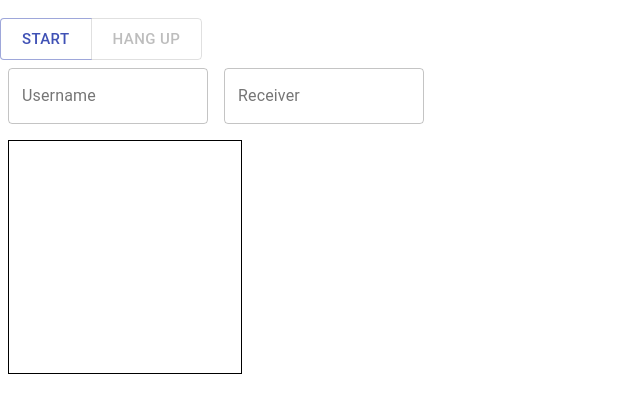
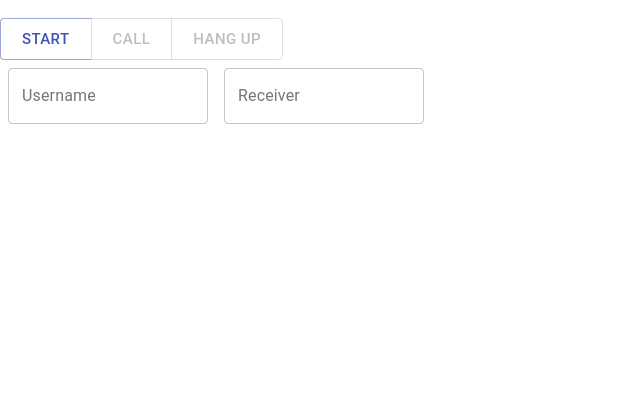
Before and after one commit to la-cruz/Divscord, a React app: page /#/video-chat in a window 1280 px wide. Shown: the part 57-470 px from the top of the page, without its empty margins (0-640 px from the left). Built offline with nearby package versions, Linux system fonts and the light colour scheme.

Commit message:
Adding video chat

```diff
--- /dev/null
+++ b/client/assets/scss/components/DataVideo.scss
@@ -0,0 +1,3 @@
+video {
+    transform: scaleX(-1);
+}
--- a/client/assets/scss/main.scss
+++ b/client/assets/scss/main.scss
@@ -2,3 +2,4 @@
 @import './variables';
 
 @import './components/DataChat';
+@import './components/DataVideo';
--- a/client/components/DataChat/DataChat.jsx
+++ b/client/components/DataChat/DataChat.jsx
@@ -57,9 +57,6 @@ function DataChat() {
 
     peerConnection.peer = newPeerConnection(sender);
     peerConnection.connection = peerConnection.peer.connect(receiver);
-
-    peerConnection.peer.on('open', () => {
-    });
 
     peerConnection.peer.on('connection', (conn) => {
       conn.on('data', (data) => {
--- /dev/null
+++ b/client/components/VideoChat/VideoChat.jsx
@@ -0,0 +1,170 @@
+import React, { useRef, useState } from 'react';
+import { makeStyles } from '@material-ui/core/styles';
+import Button from '@material-ui/core/Button';
+import ButtonGroup from '@material-ui/core/ButtonGroup';
+import TextField from '@material-ui/core/TextField';
+import newPeerConnection from '../../lib/newPeerConnection';
+
+const useStyles = makeStyles((theme) => ({
+  root: {
+    '& > *': {
+      margin: theme.spacing(1),
+      width: '25ch',
+    },
+  },
+}));
+
+const peerConnection = {
+  peer: null,
+  connection: null,
+};
+
+function VideoChat() {
+  const classes = useStyles();
+  const localVideoRef = useRef();
+  const localStreamRef = useRef();
+  const remoteVideoRef = useRef();
+  const [startAvailable, setStart] = useState(true);
+  const [callAvailable, setCall] = useState(false);
+  const [hangupAvailable, setHangup] = useState(false);
+  const [sender, setSender] = useState('');
+  const [receiver, setReceiver] = useState('');
+  const [errors, setErrors] = useState({
+    sender: 'no error',
+    receiver: 'no error',
+  });
+
+  const gotStream = (stream) => {
+    localVideoRef.current.srcObject = stream;
+    setCall(true); // On fait en sorte d'activer le bouton permettant de commencer un appel
+    localStreamRef.current = stream;
+  };
+
+  const gotRemoteStream = (remoteStream) => {
+    const remoteVideo = remoteVideoRef.current;
+
+    if (remoteVideo.srcObject !== remoteStream) {
+      remoteVideo.srcObject = remoteStream;
+    }
+  };
+
+  const start = () => {
+    const newErrors = {
+      sender: sender === '' ? 'Empty username' : 'no error',
+      receiver: receiver === '' ? 'Empty receiver' : 'no error',
+      message: 'no error',
+    };
+
+    setErrors(newErrors);
+
+    if (newErrors.sender !== 'no error' || newErrors.receiver !== 'no error') {
+      return;
+    }
+
+    peerConnection.peer = newPeerConnection(sender);
+    peerConnection.connection = peerConnection.peer.connect(receiver);
+
+    setStart(false);
+    navigator.mediaDevices
+      .getUserMedia({
+        audio: true,
+        video: true,
+      })
+      .then(gotStream)
+      .catch((e) => { alert(`getUserMedia() error: ${e.name}`); });
+  };
+
+  const call = () => {
+    setCall(false);
+    setHangup(true);
+    const getUserMedia = navigator.getUserMedia
+                      || navigator.webkitGetUserMedia
+                      || navigator.mozGetUserMedia;
+    getUserMedia({ video: true, audio: true }, (stream) => {
+      const callReceived = peerConnection.peer.call(receiver, stream);
+      callReceived.on('stream', (remoteStream) => {
+        gotRemoteStream(remoteStream);
+      });
+    }, (err) => {
+      console.log('Failed to get local stream', err);
+    });
+
+    peerConnection.peer.on('call', (callReceived) => {
+      getUserMedia({ video: true, audio: true }, (stream) => {
+        callReceived.answer(stream); // Answer the call with an A/V stream.
+        callReceived.on('stream', (remoteStream) => {
+          gotRemoteStream(remoteStream);
+        });
+      }, (err) => {
+        console.log('Failed to get local stream', err);
+      });
+    });
+
+    peerConnection.peer.on('close', () => {
+      console.log('je raccroche on close peer call');
+      peerConnection.peer.destroy();
+    });
+
+    peerConnection.peer.on('disconnected', () => {
+      console.log('je raccroche on disconnected call');
+      peerConnection.peer.destroy();
+    });
+
+    peerConnection.connection.on('close', () => {
+      console.log('je raccroche on close connection');
+      peerConnection.peer.destroy();
+    });
+  };
+
+  const hangUp = () => {
+    peerConnection.peer.disconnect();
+    peerConnection.peer.destroy();
+    peerConnection.connection.close();
+    setStart(true);
+    setCall(false);
+    setHangup(false);
+  };
+
+  return (
+    <div>
+      <ButtonGroup size="large" color="primary" aria-label="large outlined primary button group">
+        <Button onClick={start} disabled={!startAvailable}>
+          Start
+        </Button>
+        <Button onClick={call} disabled={!callAvailable}>
+          Call
+        </Button>
+        <Button onClick={hangUp} disabled={!hangupAvailable}>
+          Hang Up
+        </Button>
+      </ButtonGroup>
+      <form className={classes.root} onSubmit={(e) => { e.preventDefault(); }}>
+        <TextField
+          error={errors.sender !== 'no error'}
+          helperText={errors.sender !== 'no error' ? errors.sender : ''}
+          label="Username"
+          variant="outlined"
+          value={sender}
+          disabled={!startAvailable}
+          onChange={(e) => { setSender(e.target.value); }}
+        />
+        <TextField
+          error={errors.receiver !== 'no error'}
+          helperText={errors.receiver !== 'no error' ? errors.receiver : ''}
+          label="Receiver"
+          variant="outlined"
+          value={receiver}
+          disabled={!startAvailable}
+          onChange={(e) => { setReceiver(e.target.value); }}
+        />
+      </form>
+      <video ref={localVideoRef} autoPlay muted>
+        <track kind="captions" srcLang="en" label="english_captions" />
+      </video>
+      <video ref={remoteVideoRef} autoPlay>
+        <track kind="captions" srcLang="en" label="english_captions" />
+      </video>
+    </div>
+  );
+}
+export default VideoChat;
--- a/client/index.jsx
+++ b/client/index.jsx
@@ -1,13 +1,34 @@
 import React from 'react';
+import {
+  HashRouter as Router,
+  Switch,
+  Route,
+} from 'react-router-dom';
 import ReactDOM from 'react-dom';
 import Header from './components/Header/Header';
 import DataChat from './components/DataChat/DataChat';
 import './assets/scss/main.scss';
+import VideoChat from './components/VideoChat/VideoChat';
 
 const Index = () => (
   <div className="container">
-    <Header />
-    <DataChat />
+    <Router>
+      <Header />
+      <Switch>
+        <Route path="/data-chat">
+          <DataChat />
+        </Route>
+        <Route path="/video-chat">
+          <VideoChat />
+        </Route>
+        <Route path="/">
+          <div>Coucou c&apos;est la page home</div>
+        </Route>
+        <Route>
+          <div>Error 404</div>
+        </Route>
+      </Switch>
+    </Router>
   </div>
 );
 
--- a/package.json
+++ b/package.json
@@ -27,6 +27,7 @@
     "prop-types": "^15.7.2",
     "react": "^16.13.1",
     "react-dom": "^16.13.1",
+    "react-router-dom": "^5.2.0",
     "sass": "^1.30.0",
     "sass-loader": "^10.1.0",
     "style-loader": "^2.0.0"
```
Also changed, not shown: README.md, 1 other file.
